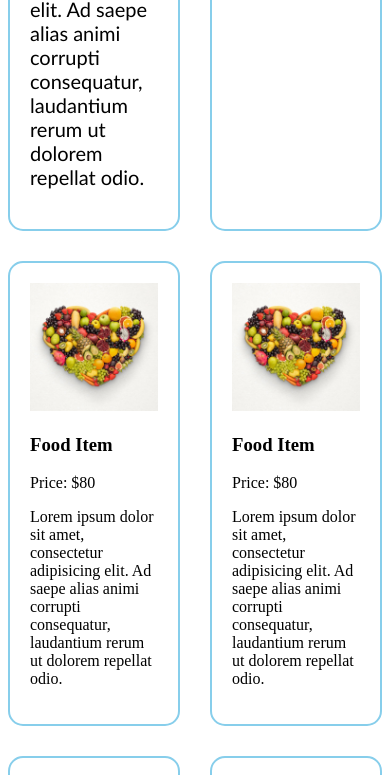
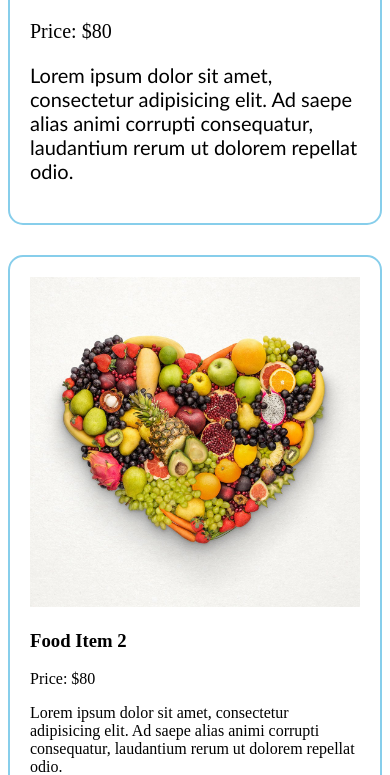
Before and after one commit to Alok4D/My-Frist-Responsive, a plain HTML site: page index.html in a window 390 px wide. Shown: the part 454-1229 px from the top of the page. Drawn offline with Linux system fonts and the light colour scheme.

Commit message:
new code add

```diff
--- a/index.html
+++ b/index.html
@@ -21,14 +21,14 @@
             padding: 20px;
 
         }
-        @media screen and (max-width: 490px) {
+        @media screen and (max-width: 590px) {
             .container{
                 grid-template-columns: repeat(1, 1fr);
             }
         }
         @media screen and (max-width: 800px) {
             .container{
-                grid-template-columns: repeat(2, 1fr);
+                grid-template-columns: repeat(1, 1fr);
             }
         }
     </style>
```
